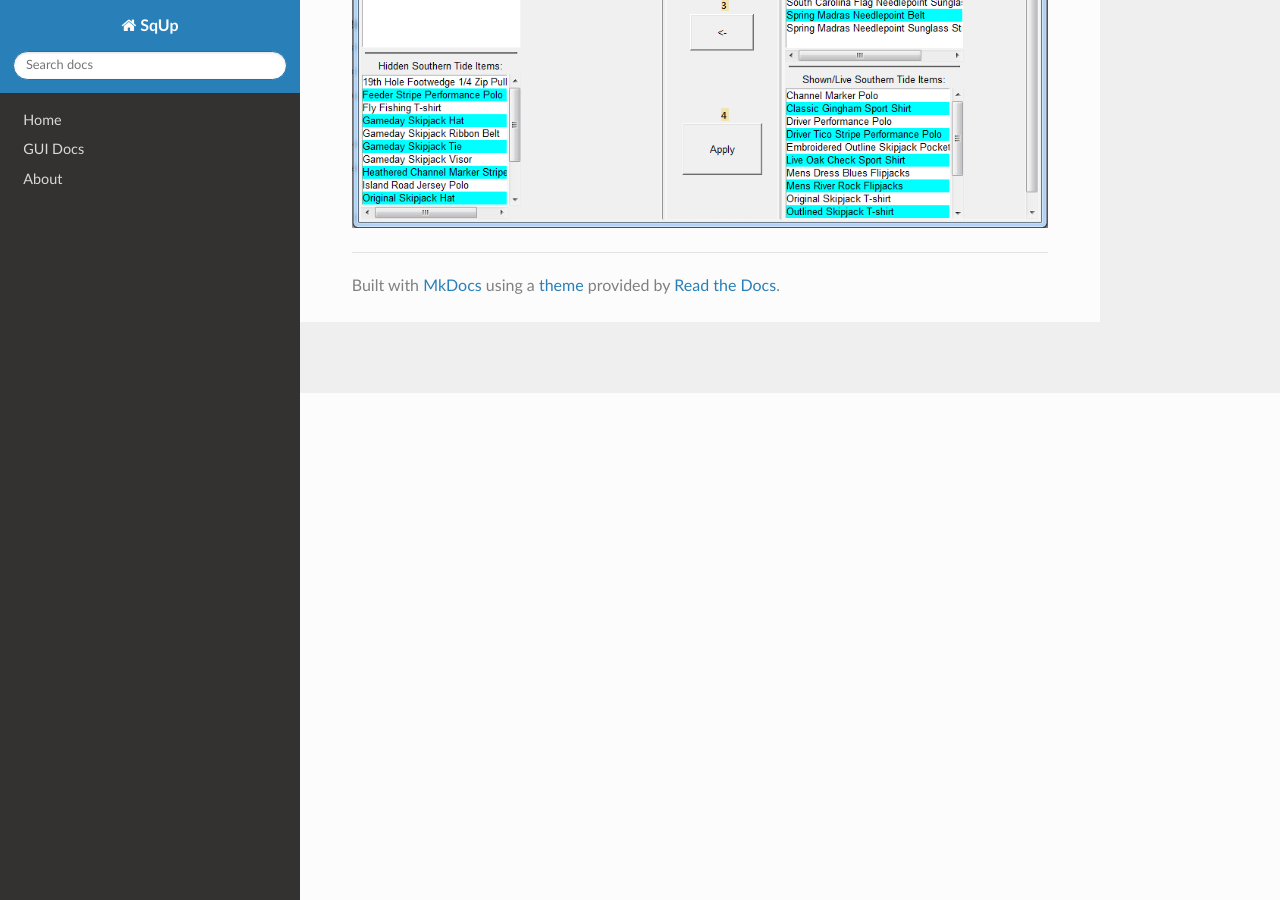
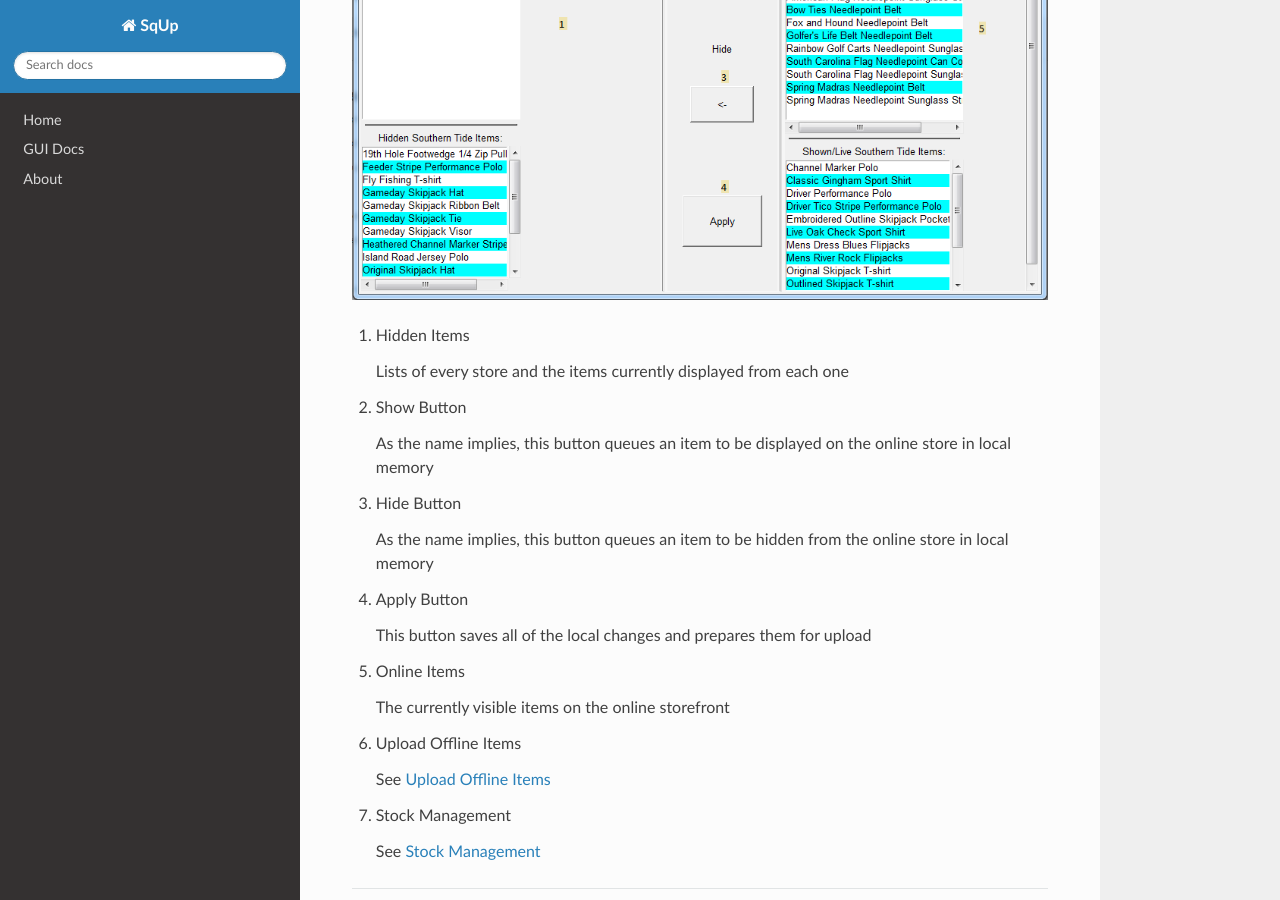
Before and after one commit to Ninjaura314/squp, an MkDocs documentation site: the page built from docs/gui-guide/inventory/show-hide.md, in a window 1280 px wide and 900 px high, scrolled down 507 px. Built offline with MkDocs 1.6.1, drawn with Linux system fonts in a browser that asks for light colours; nearby versions of some CDN libraries; some of the changed text lies outside the part shown.

Commit message:
10/19/19: - Updating Documentation files

```diff
--- a/docs/gui-guide/inventory/show-hide.md
+++ b/docs/gui-guide/inventory/show-hide.md
@@ -1,3 +1,39 @@
 # Show/Hide Page
 
+This page manages items that are already uploaded to the online
+store, dictating whether or not they should be displayed to
+customers
+
 ![ShowHideImage](../../imgs/InventoryManageShow.png)
+
+1. Hidden Items
+
+    Lists of every store and the items currently displayed from
+    each one
+
+2. Show Button
+
+    As the name implies, this button queues an
+    item to be displayed on the online store in local memory
+
+3. Hide Button
+
+    As the name implies, this button queues an item to be hidden
+    from the online store in local memory
+
+4. Apply Button
+
+    This button saves all of the local changes and prepares them
+    for upload
+
+5. Online Items
+
+    The currently visible items on the online storefront
+
+6. Upload Offline Items
+
+    See [Upload Offline Items](./upload-offline)
+
+7. Stock Management
+
+    See [Stock Management](./stock-management)
```
Also changed, not shown: docs/gui-guide/create-edit.md (+44 -0 lines), docs/gui-guide/inventory/stock-management.md (+32 -1 lines), docs/gui-guide/inventory/upload-offline.md (+7 -4 lines).
